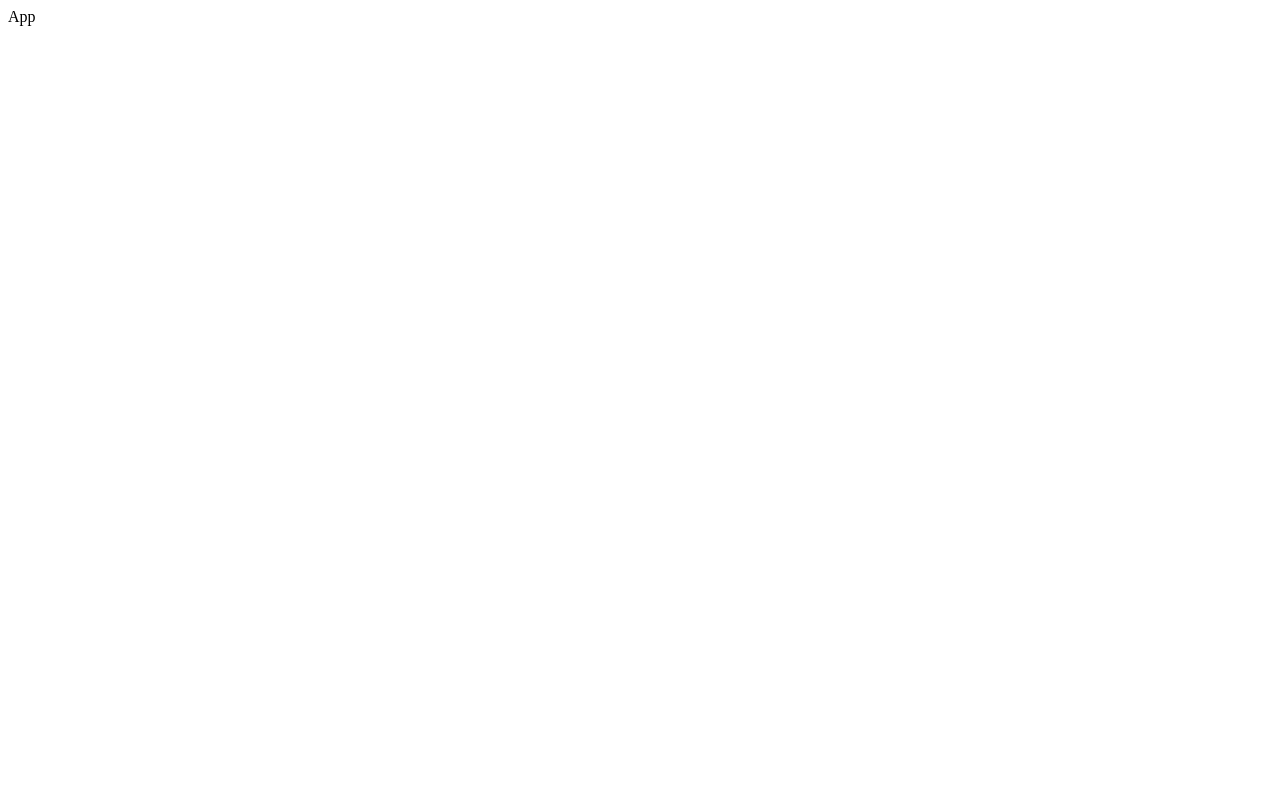
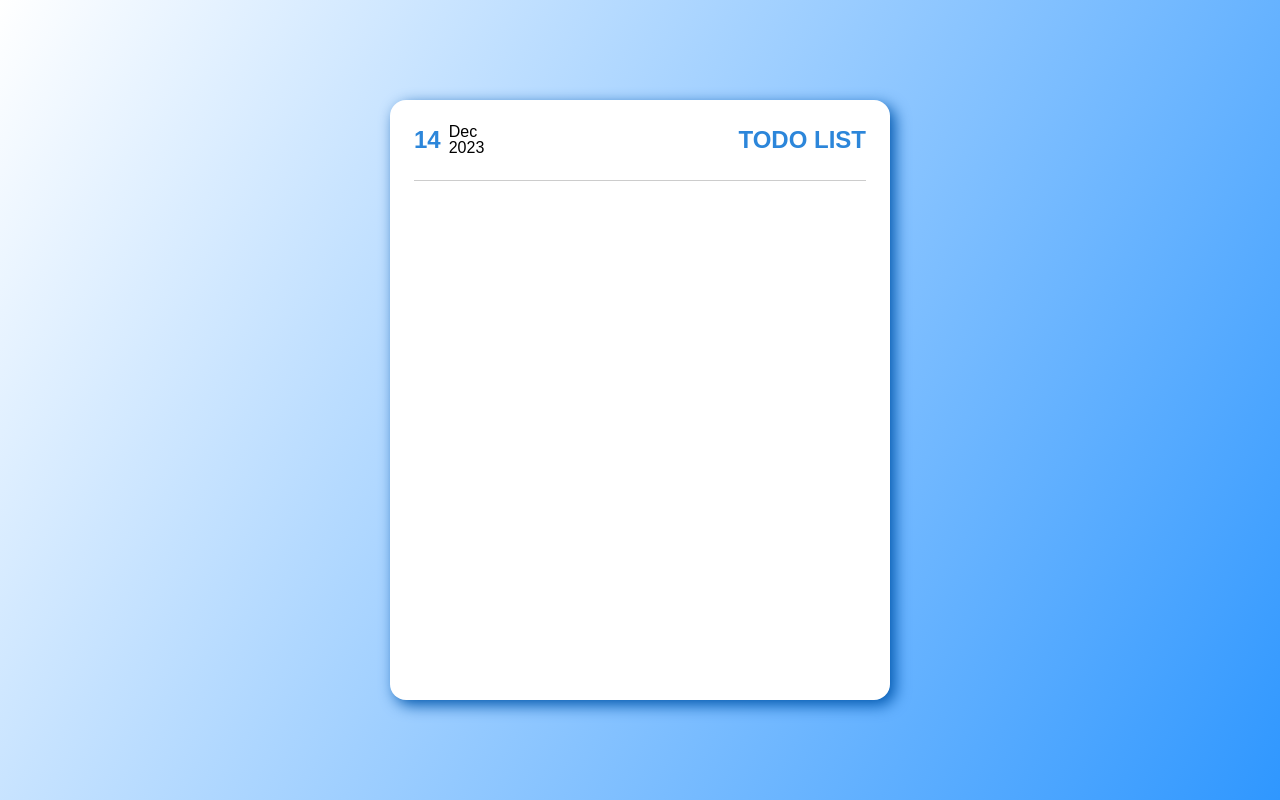
Before and after one commit to Yun7420/todo_list-2023, a React (Create React App) app: page / in a window 1280 px wide. Built offline with nearby package versions, Linux system fonts and the light colour scheme.

Commit message:
02.컴포넌트 생성 및 타이틀 컴포넌트 완성

```diff
--- a/package.json
+++ b/package.json
@@ -10,6 +10,7 @@
     "react-dom": "^18.2.0",
     "react-scripts": "5.0.1",
     "styled-components": "^6.1.1",
+    "styled-reset": "^4.5.1",
     "web-vitals": "^2.1.4"
   },
   "scripts": {
--- a/src/App.js
+++ b/src/App.js
@@ -1,9 +1,39 @@
-import React from 'react'
+import React from "react";
+import styled from "styled-components";
+
+// components
+import Main from "./components/section/Main";
+// styles
+const Container = styled.div`
+  width: 100%;
+  height: 100vh;
+  background: linear-gradient(120deg, rgba(255, 255, 255, 1) 0%, rgba(47, 151, 255, 1) 100%);
+`;
+
+const Wraaper = styled.div`
+  position: absolute;
+  top: 50%;
+  left: 50%;
+  transform: translate(-50%, -50%);
+
+  padding: 1.5rem;
+
+  width: 500px;
+  height: 600px;
+  background-color: #fff;
+  border-radius: 1rem;
+
+  box-shadow: 5px 5px 15px #0057ae;
+`;
 
 const App = () => {
   return (
-    <div>App</div>
-  )
-}
+    <Container>
+      <Wraaper>
+        <Main />
+      </Wraaper>
+    </Container>
+  );
+};
 
-export default App
+export default App;
--- /dev/null
+++ b/src/components/section/Main.jsx
@@ -0,0 +1,14 @@
+import React from "react";
+import styled from "styled-components";
+
+// components
+import Title from "../ui/Title";
+import FilterButton from "../ui/FilterButton";
+import Form from "../ui/Form";
+import TodoList from "../ui/TodoList";
+
+const Main = () => {
+  return <Title></Title>;
+};
+
+export default Main;
--- /dev/null
+++ b/src/components/ui/FilterButton.jsx
@@ -0,0 +1,9 @@
+import React from 'react'
+
+const FilterButton = () => {
+  return (
+    <div>FilterButton</div>
+  )
+}
+
+export default FilterButton
--- /dev/null
+++ b/src/components/ui/Form.jsx
@@ -0,0 +1,9 @@
+import React from 'react'
+
+const Form = () => {
+  return (
+    <div>Form</div>
+  )
+}
+
+export default Form
--- /dev/null
+++ b/src/components/ui/Title.jsx
@@ -0,0 +1,24 @@
+import React from "react";
+
+// javascript
+import {today, todayYear, todayMonth, todayDate, monthList, todayTextMonth} from "../../js/title"
+// styles
+import {TitleBox, Calendar} from "../../styles/titleStyles"
+
+const Title = () => {
+  return (
+    <TitleBox>
+      <Calendar>
+        <h1>{todayDate}</h1>
+        <div>
+          <p>{todayTextMonth}</p>
+          <p>{todayYear}</p>
+        </div>
+      </Calendar>
+
+      <h1>TODO LIST</h1>
+    </TitleBox>
+  )
+};
+
+export default Title;
--- /dev/null
+++ b/src/components/ui/TodoList.jsx
@@ -0,0 +1,9 @@
+import React from 'react'
+
+const TodoList = () => {
+  return (
+    <div>TodoList</div>
+  )
+}
+
+export default TodoList
--- a/src/index.js
+++ b/src/index.js
@@ -1,10 +1,12 @@
-import React from 'react';
-import ReactDOM from 'react-dom/client';
-import App from './App';
+import React from "react";
+import ReactDOM from "react-dom/client";
+import App from "./App";
+import GlobalStyles from "./styles/GlobalStyles";
 
-const root = ReactDOM.createRoot(document.getElementById('root'));
+const root = ReactDOM.createRoot(document.getElementById("root"));
 root.render(
   <React.StrictMode>
+    <GlobalStyles />
     <App />
   </React.StrictMode>
 );
--- /dev/null
+++ b/src/js/title.js
@@ -0,0 +1,8 @@
+// 날짜 표시
+export const today = new Date();
+export const todayYear = today.getFullYear();
+export const todayMonth = today.getMonth() + 1;
+export const todayDate = today.getDate();
+
+export const monthList = ["Jan", "Feb", "Mar", "Apr", "May", "Jun", "Jul", "Aug", "Sep", "Oct", "Nov", "Dec"];
+export const todayTextMonth = monthList[todayMonth];
--- /dev/null
+++ b/src/styles/GlobalStyles.js
@@ -0,0 +1,41 @@
+import { createGlobalStyle } from "styled-components";
+import reset from "styled-reset";
+
+const GlobalStyles = createGlobalStyle`
+    ${reset}
+
+    a{
+        text-decoration: none;
+        color: inherit;
+    }
+
+    *{
+        box-sizing: border-box;
+    }
+
+    html, body, div, span, h1, h2, h3, h4, h5, h6, p,
+    a, dl, dt, dd, ol, ul, li, form, label, table{
+        margin: 0;
+        padding: 0;
+        border: 0;
+        font-size: 16px;
+        vertical-align: baseline;
+    }
+
+    body{
+        line-height: 1;
+        font-family: 'Noto Sans KR', sans-serif;
+    }
+
+    ol, ul{
+        list-style: none;
+    }
+
+    button {
+        border: 0;
+        background: transparent;
+        cursor: pointer;
+    }
+`;
+
+export default GlobalStyles;
--- /dev/null
+++ b/src/styles/titleStyles.js
@@ -0,0 +1,22 @@
+import styled from "styled-components";
+
+ export const TitleBox = styled.div`
+  display: flex;
+  justify-content: space-between;
+  align-items: center;
+
+  padding-bottom: 1.5rem;
+  border-bottom: 1px solid #ccc;
+
+  h1 {
+    font-size: 1.5rem;
+    font-weight: bold;
+    color: #2C86DA;
+  }
+`
+
+export const Calendar = styled.div`
+  display: flex;
+  align-items: center;
+  gap: 0.5rem;
+`
```
Also changed, not shown: 2 other files (tests, documents, lock files or other folders).
